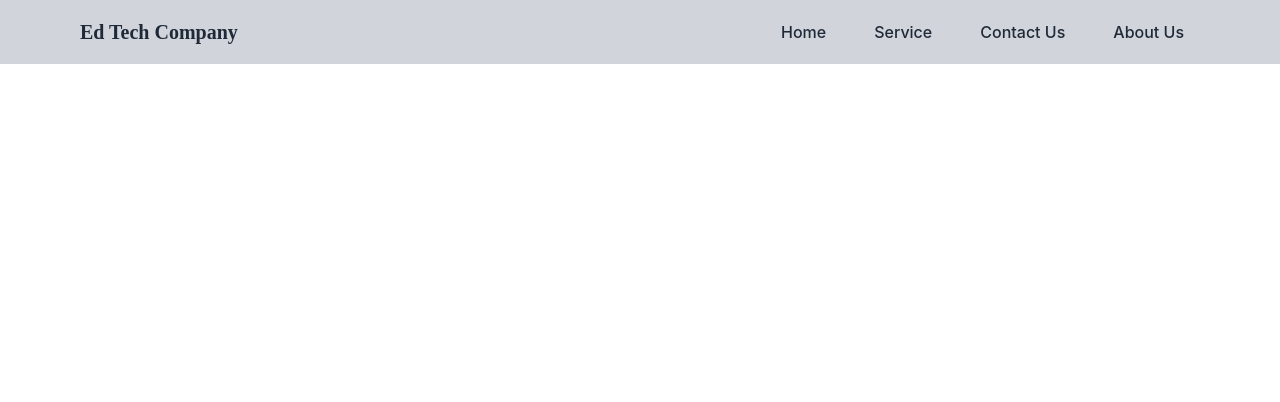
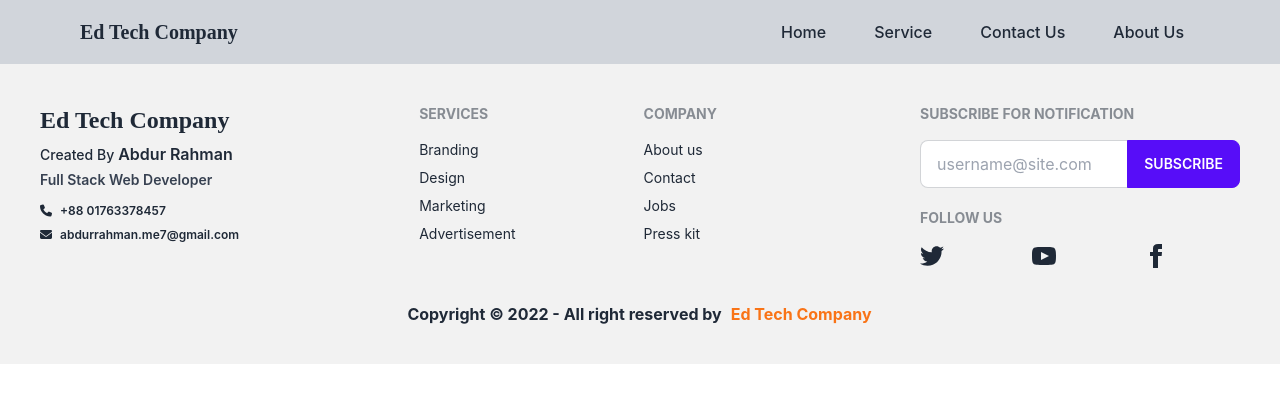
Before and after one commit to Abdur-Rahman-Argon/Ed-Tech-company-ClientSite, a React (Create React App) app: page / in a window 1280 px wide. Shown: the top 402 px of the page. Built offline with nearby package versions, Linux system fonts and the light colour scheme.

Commit message:
Footer   create

```diff
--- a/public/index.html
+++ b/public/index.html
@@ -10,6 +10,12 @@
       content="Web site created using create-react-app"
     />
     <link rel="apple-touch-icon" href="%PUBLIC_URL%/logo192.png" />
+
+    <!-- font-awesome -->
+    <script
+      src="https://kit.fontawesome.com/f7c2fe5b4c.js"
+      crossorigin="anonymous"
+    ></script>
     <!--
       manifest.json provides metadata used when your web app is installed on a
       user's mobile device or desktop. See https://developers.google.com/web/fundamentals/web-app-manifest/
--- a/src/App.js
+++ b/src/App.js
@@ -1,10 +1,12 @@
 import "./App.css";
+import Footer from "./components/Shared/Footer";
 import Navbar from "./components/Shared/Navbar";
 
 function App() {
   return (
     <div>
       <Navbar></Navbar>
+      <Footer></Footer>
     </div>
   );
 }
--- /dev/null
+++ b/src/components/Shared/Footer.js
@@ -0,0 +1,118 @@
+import React from "react";
+
+const Footer = () => {
+  return (
+    <div className=" p-10 bg-base-200 text-base-content">
+      <footer class="footer justify-between">
+        <div class="">
+          <h1 className=" text-2xl font-semibold title-style">
+            Ed Tech Company
+          </h1>
+          <div>
+            <h1 className="text-sm font-medium">
+              Created By
+              <span className=" text-[16px] font-semibold ml-1">
+                Abdur Rahman
+              </span>
+            </h1>
+            <h5 className=" text-[14px] my-[5px] font-semibold text-gray-700">
+              Full Stack Web Developer
+            </h5>
+          </div>
+          <div>
+            <ul className=" text-xs text-left font-semibold text-gray-800">
+              <li className="mb-2">
+                <i class="fa-solid fa-phone mr-2"></i>
+                <span>+88 01763378457</span>
+              </li>
+              <li className="my-1">
+                <i class="fa-solid fa-envelope mr-2"></i>
+                <span>abdurrahman.me7@gmail.com</span>
+              </li>
+            </ul>
+          </div>
+        </div>
+        <div className=" footer grid-cols-2 gap-32">
+          <div>
+            <span class="footer-title">Services</span>
+            <a class="link link-hover">Branding</a>
+            <a class="link link-hover">Design</a>
+            <a class="link link-hover">Marketing</a>
+            <a class="link link-hover">Advertisement</a>
+          </div>
+          <div>
+            <span class="footer-title">Company</span>
+            <a class="link link-hover">About us</a>
+            <a class="link link-hover">Contact</a>
+            <a class="link link-hover">Jobs</a>
+            <a class="link link-hover">Press kit</a>
+          </div>
+        </div>
+        <div>
+          <span class="footer-title no">Subscribe For Notification</span>
+          <div class="form-control w-80">
+            <div class="relative">
+              <input
+                type="text"
+                placeholder="username@site.com"
+                class="input input-bordered w-full pr-16"
+              />
+              <button class="btn btn-primary absolute top-0 right-0 rounded-l-none">
+                Subscribe
+              </button>
+            </div>
+
+            <div className="my-5">
+              <span class="footer-title">Follow Us</span>
+              <div class="grid grid-flow-col my-4 gap-4">
+                <a>
+                  <svg
+                    xmlns="http://www.w3.org/2000/svg"
+                    width="24"
+                    height="24"
+                    viewBox="0 0 24 24"
+                    class="fill-current"
+                  >
+                    <path d="M24 4.557c-.883.392-1.832.656-2.828.775 1.017-.609 1.798-1.574 2.165-2.724-.951.564-2.005.974-3.127 1.195-.897-.957-2.178-1.555-3.594-1.555-3.179 0-5.515 2.966-4.797 6.045-4.091-.205-7.719-2.165-10.148-5.144-1.29 2.213-.669 5.108 1.523 6.574-.806-.026-1.566-.247-2.229-.616-.054 2.281 1.581 4.415 3.949 4.89-.693.188-1.452.232-2.224.084.626 1.956 2.444 3.379 4.6 3.419-2.07 1.623-4.678 2.348-7.29 2.04 2.179 1.397 4.768 2.212 7.548 2.212 9.142 0 14.307-7.721 13.995-14.646.962-.695 1.797-1.562 2.457-2.549z"></path>
+                  </svg>
+                </a>
+                <a>
+                  <svg
+                    xmlns="http://www.w3.org/2000/svg"
+                    width="24"
+                    height="24"
+                    viewBox="0 0 24 24"
+                    class="fill-current"
+                  >
+                    <path d="M19.615 3.184c-3.604-.246-11.631-.245-15.23 0-3.897.266-4.356 2.62-4.385 8.816.029 6.185.484 8.549 4.385 8.816 3.6.245 11.626.246 15.23 0 3.897-.266 4.356-2.62 4.385-8.816-.029-6.185-.484-8.549-4.385-8.816zm-10.615 12.816v-8l8 3.993-8 4.007z"></path>
+                  </svg>
+                </a>
+                <a>
+                  <svg
+                    xmlns="http://www.w3.org/2000/svg"
+                    width="24"
+                    height="24"
+                    viewBox="0 0 24 24"
+                    class="fill-current"
+                  >
+                    <path d="M9 8h-3v4h3v12h5v-12h3.642l.358-4h-4v-1.667c0-.955.192-1.333 1.115-1.333h2.885v-5h-3.808c-3.596 0-5.192 1.583-5.192 4.615v3.385z"></path>
+                  </svg>
+                </a>
+              </div>
+            </div>
+          </div>
+        </div>
+      </footer>
+      <div className="footer footer-center">
+        <p className="flex font-bold text-[16px]">
+          Copyright &copy; 2022 - All right reserved by{" "}
+          <a href="/" className="mx-[1px]  text-orange-500 ">
+            Ed Tech Company
+          </a>
+        </p>
+      </div>
+    </div>
+  );
+};
+
+export default Footer;
```
